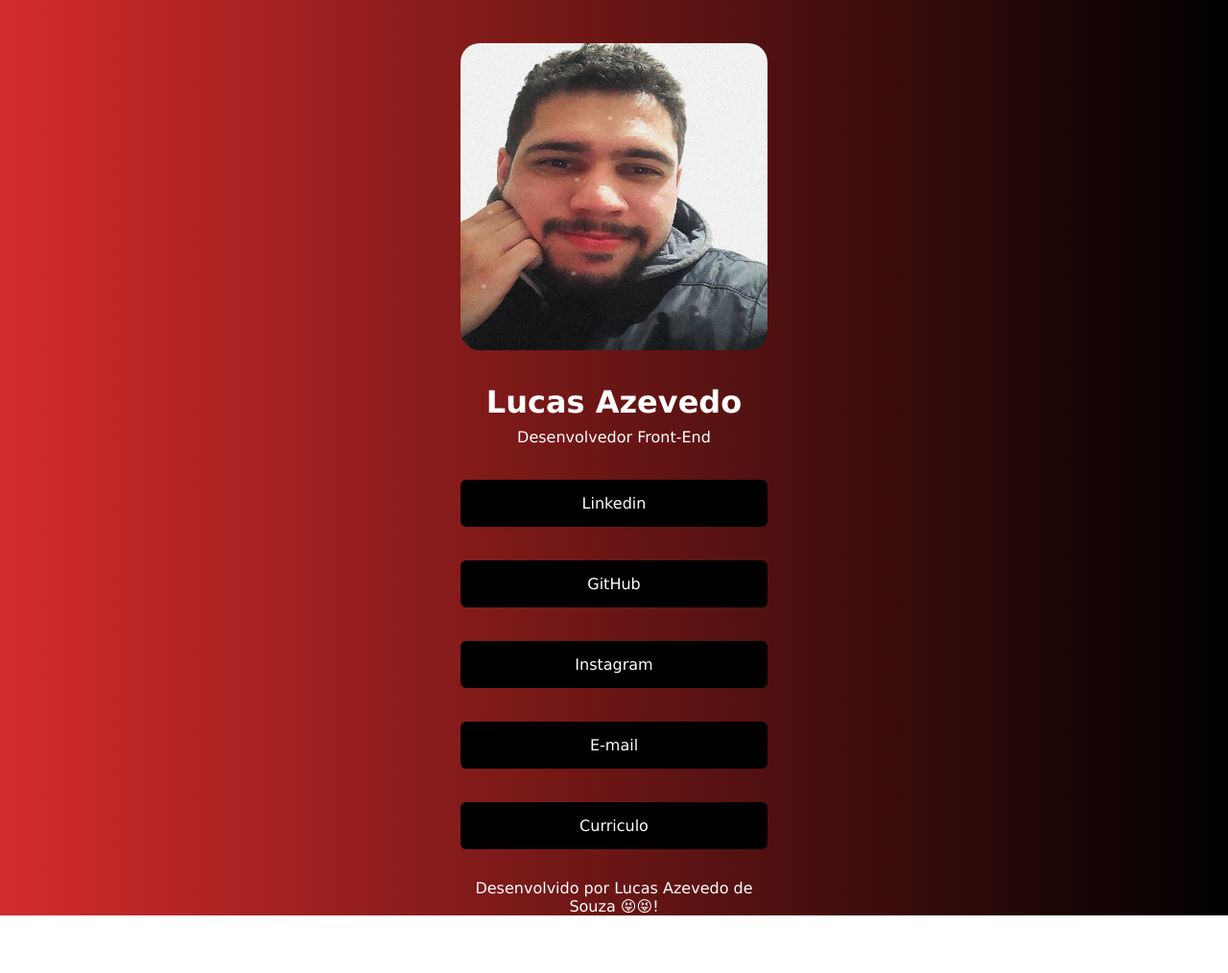
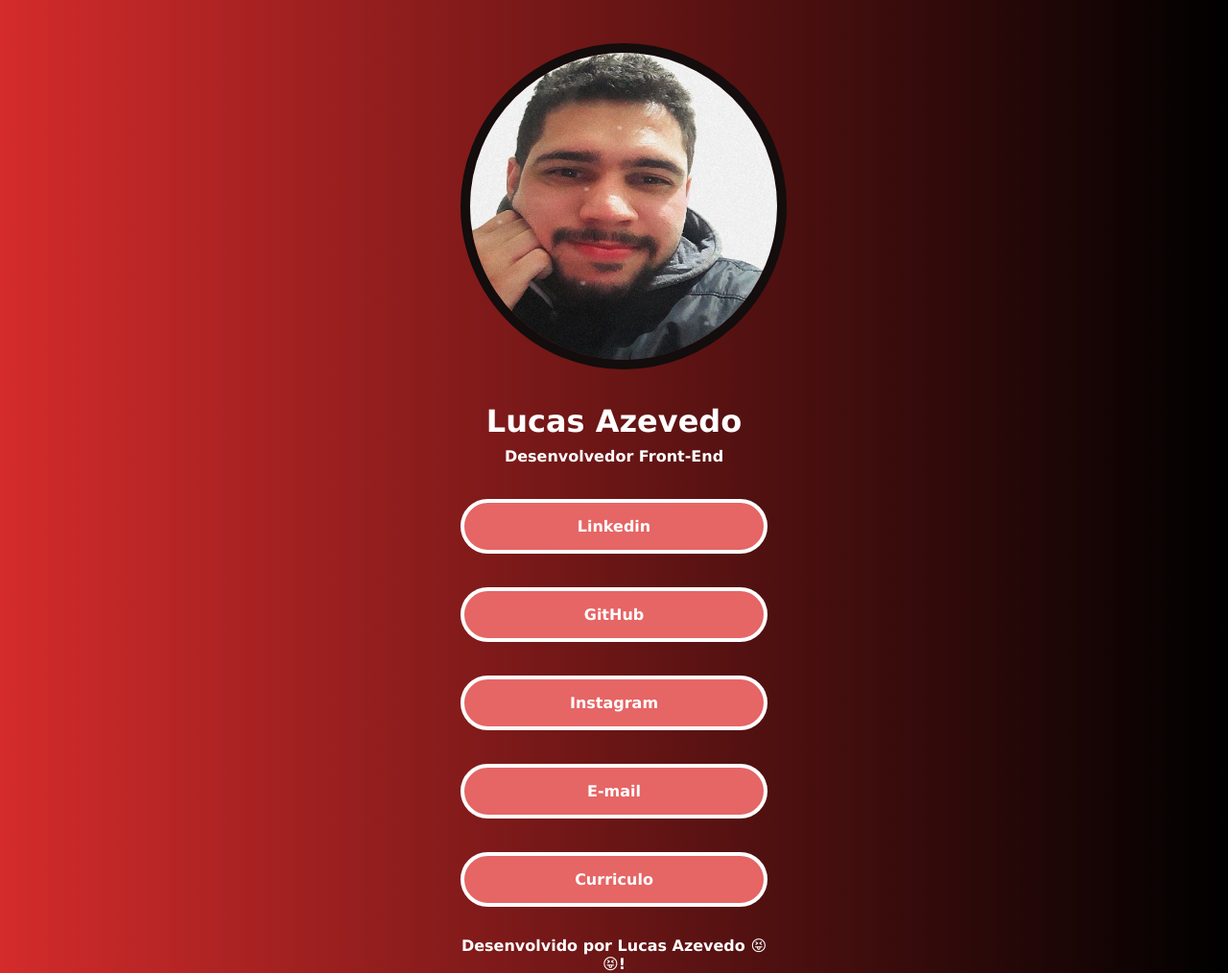
Before and after one commit to luczevz/my-links, a plain HTML site: page index.html in a window 1280 px wide. Shown: the whole page at 96% size. Before the commit the page ends 954 px from the top, so only its background shows below. Drawn offline with Linux system fonts and the light colour scheme.

Commit message:
segundo commit mylinks

```diff
--- a/index.html
+++ b/index.html
@@ -42,7 +42,7 @@
        </li>
     </ul>
 
-    <footer>Desenvolvido por Lucas Azevedo de Souza 😝😝!</footer>
+    <footer>Desenvolvido por Lucas Azevedo 😝😝!</footer>
 
 
    </div>
--- a/style.css
+++ b/style.css
@@ -5,15 +5,17 @@
 
 
 body {
-    background: rgb(236,12,50);
-background: linear-gradient(90deg, rgba(236,12,50,1) 0%, rgba(212,43,43,1) 0%, rgba(0,0,0,1) 100%);
+    background: rgb(236, 12, 50);
+    background: linear-gradient(90deg, rgba(236, 12, 50, 1) 0%, rgba(212, 43, 43, 1) 0%, rgba(0, 0, 0, 1) 100%);
     font-family: Verdana, Geneva, Tahoma, sans-serif
 }
 
 img {
     width: 320px;
-    border-radius: 20px;
+    border-radius: 50%;
     height: 320px;
+    border: 10px solid;
+    color: rgb(19, 13, 13);
 
 }
 
@@ -22,11 +24,13 @@ h1 {
     color: white;
     margin-top: 31px;
     margin-bottom: 8px;
+    font-weight: bold;
 
 }
 
 p {
-    color: white
+    color: white;
+    font-weight: bold;
 }
 
 ul {
@@ -38,19 +42,40 @@ li {
     list-style: none;
 }
 
+.container h1:hover {
+    color: rgb(230, 101, 101);
+}
+
+.container p:hover {
+    color: rgb(230, 101, 101);
+}
+
+.container a:hover {
+    background-color: rgb(18, 26, 29);
+    color: white;
+}
+
+.container footer:hover {
+    color: rgb(230, 101, 101);
+}
+
 a {
-    background-color: black;
+    background-color: rgb(230, 101, 101);
     color: white;
     padding: 15px;
     text-decoration: none;
     display: block;
-    border-radius: 6px;
+    border-radius: 70px;
+    font-weight: bold;
+    border: 4px solid;
+
 }
 
 footer {
 
     margin-top: 31px;
     color: white;
+    font-weight: bold;
 }
 
 .container {
```
